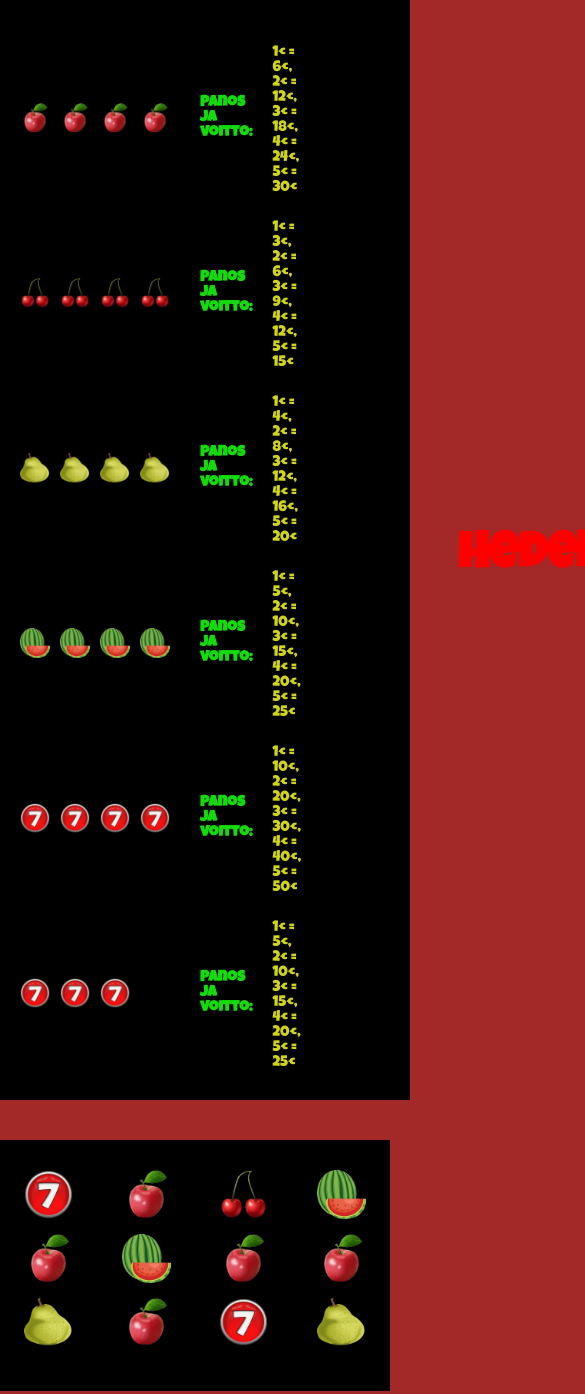
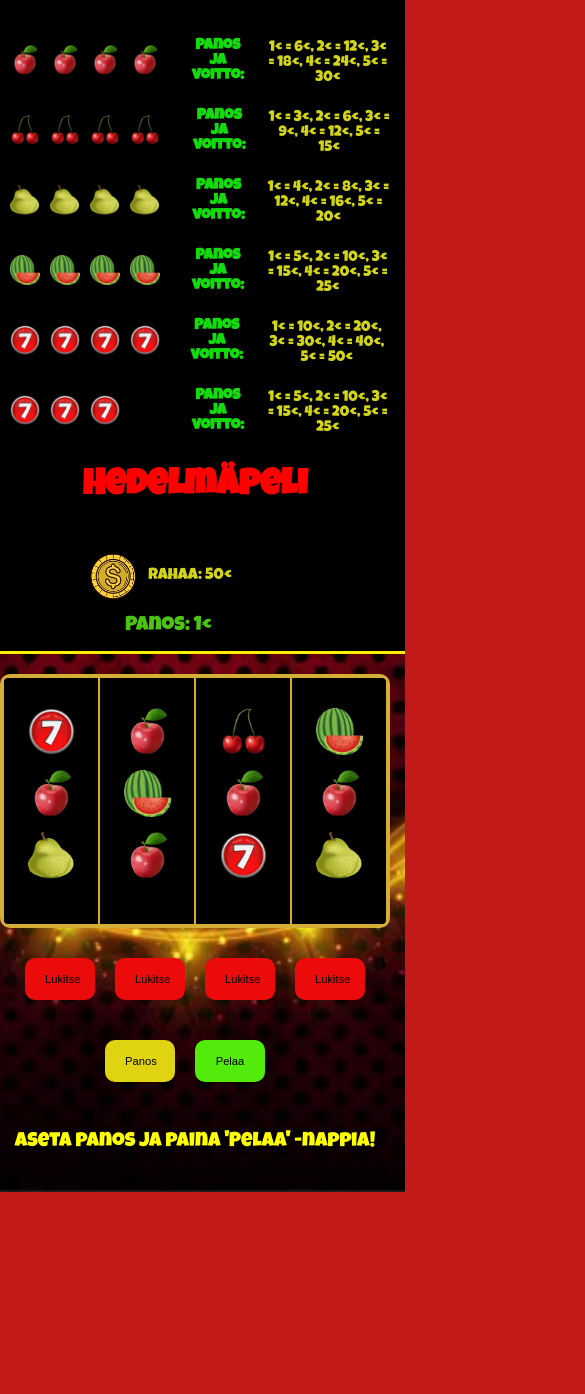
Before and after one commit to SanneJ84/hedelmapeli, a plain HTML site: page index.html in a window 390 px wide. Shown: the top 1394 px of the page, 585 px wide, since content can reach past the window. After the commit the page ends 1192 px from the top, so only its background shows below. Drawn offline with nearby package versions, Linux system fonts and the light colour scheme.

Commit message:
to githup update

```diff
--- a/index.html
+++ b/index.html
@@ -20,17 +20,16 @@
                 <div class="column_center">
                     <h1></h1>
                 </div>
-                <div class="column_right">
                 <div id="lompakko">
                     <p id="rahamaara">
                         <img src="assets/kuvat/coin.png" alt="Kolikko" id="kolikko">
                         <span id="raha">100€</span>
                     </p>
-                    </div>
-                    <div id="panos">Panos 1€</div>
+                    <span id="panos">Panos 1€</span>
                 </div>
             </div>
         </header>
+        <div class="main">
             <div class="flex-container">
                 <!-- Tähän tulee hedelmäpelissä pyörivät kiekot (slotit) ja myös lukon kuvat -->
             </div>
@@ -45,8 +44,12 @@
                 <button class="spin" id="pelaa">Pelaa</button>
                 <p id="voittoTeksti"></p>
             </div>
+            <div class="peliohjeet">
                 <p id="peliohje"></p>
+            </div>
+        </div>
     </main>
     <script src="main.js"></script>
 </body>
+
 </html>
--- a/main.js
+++ b/main.js
@@ -11,7 +11,7 @@ let lock3 = false;
 let lock4 = false;
 let isPlaying = false;
 
-const voitot = {
+const voitot = {                                                                                                   // Voittotaulukko
     cherry: [3, 6, 9, 12, 15],
     pear: [4, 8, 12, 16, 20],
     melon: [5, 10, 15, 20, 25],
@@ -22,10 +22,11 @@ const voitot = {
 
 window.addEventListener('load', function () {
 
-    document.getElementById('peliohje').textContent = "Aseta panos ja paina 'Pelaa' -nappia!"; // Peliohjeet alussa
+    document.getElementById('peliohje').textContent = "Aseta panos ja paina 'Pelaa' -nappia!";                     // Peliohjeet alussa
     peliohje.style.color = "yellow";
     peliohje.style.fontSize = "20px";
     peliohje.style.marginBottom = "20px";
+    peliohje.aling = "center";
     panosTeksti = document.getElementById('panos');
     rahamaaraTeksti = document.getElementById('raha');
     voittoTeksti = document.getElementById('voittoTeksti');
@@ -76,21 +77,24 @@ function otaRahaa() {
             voittoTeksti.textContent = '';                                                      // Tyhjennetään voittoilmoitus
             return true;
         } else {                                                                                // Jos rahaa ei ole tarpeeksi
-            voittoTeksti.textContent = 'Sinulla ei ole tarpeeksi rahaa!';                        // Näytetään ilmoitus
+            voittoTeksti.textContent = 'Sinulla ei ole tarpeeksi rahaa!';                       // Näytetään ilmoitus
         }
     } else {                                                                                    // jos joku sloteista on lukittu, ei vähennetä rahaa
         return true;
     }
 }
 
+// Lisää voitetut rahat lompakkoon
 function lisaaRahaa(randomImages) {
 
     if (voitot[randomImages]) {
         voitto = voitot[randomImages][panos - 1];
         rahamaara += voitto;
+        console.log(`Voitit ${voitto}€!`);
     }
 }
 
+// Arpoo satunnaiset kuvat slotteihin
 function getRandomImages(slot) {
     const images = [];
     for (let i = 1; i <= 5; i++) {
@@ -106,6 +110,7 @@ function getRandomImages(slot) {
     return randomImages;
 }
 
+// Lukitsee slotin
 function lukitseSlotti(index) {
 
     if (isPlaying) {
@@ -113,15 +118,21 @@ function lukitseSlotti(index) {
             eval(`lock${index} = true`);
             document.getElementById(`lock${index}`).textContent = 'Lukittu';
             document.getElementById(`lock${index}`).style.backgroundColor = 'orange';
+            console.log(`Slot ${index} lukittu!`);
         } else {
             eval(`lock${index} = false`);
             document.getElementById(`lock${index}`).textContent = 'Lukitse';
             document.getElementById(`lock${index}`).style.backgroundColor = 'red';
+            console.log(`Slot ${index} vapautettu!`);
         }
     }
 }
 
+// Pelaa peliä
 function pelaaPeli() {
+
+    console.log("Pyöräytys!");
+
     if (!isPlaying) {
         if (rahamaara >= panos) {
             otaRahaa();
@@ -132,10 +143,18 @@ function pelaaPeli() {
             voittoTeksti.textContent = 'Sinulla ei ole tarpeeksi rahaa!';
         }
     } else {
+        // Tarkistetaan, että vähintään yksi slotti on lukittu ennen toista pyöräytystä
+        if (!lock1 && !lock2 && !lock3 && !lock4) {
+            peliohje.textContent = 'Lukitse vähintään yksi slotti!';
+            peliohje.style.color = "yellow";
+            return;
+        }
+
         arvoLukitsemattomatSlotit();
         vapautaSlotit();
         isPlaying = false;
         peliohje.textContent = "Pyöräytä uudestaan!";
+        console.log("Pyöräytä uudestaan!");
     }
 
     tarkistaVoitto();
@@ -154,17 +173,18 @@ function vapautaSlotit() {
     }
 }
 
+// Arpoo satunnaiset kuvat slotteihin
 function arvoSlotit() {
 
     let flexContainer = document.querySelector('.flex-container');
     let slotItems = flexContainer.querySelectorAll('.flex-item');
 
-    JSONdata.slotit.forEach((slot, index) => {
-        let flexItem = slotItems[index];
-        const images = getRandomImages(slot);
+    JSONdata.slotit.forEach((slot, index) => {                                      // Käydään läpi jokainen slot ja arvotaan niille kuvat
+        let flexItem = slotItems[index];                                            // Haetaan slotin kuvat
+        const images = getRandomImages(slot);                                       // Arvotaan kuvat
         flexItem.innerHTML = '';
 
-        images.forEach((src, imgIndex) => {
+        images.forEach((src, imgIndex) => {                                         // Lisätään kuvat slotteihin
             let img = document.createElement('img');
             img.src = src;
             img.alt = `${slot.name} - Image ${imgIndex + 1}`;
@@ -182,6 +202,7 @@ function arvoSlotit() {
     });
 }
 
+// Arpoo satunnaiset kuvat slotteihin jotka eivät ole lukittuja
 function arvoLukitsemattomatSlotit() {
 
     let flexContainer = document.querySelector('.flex-container');
@@ -212,13 +233,15 @@ function arvoLukitsemattomatSlotit() {
     });
 }
 
+// Tarkistaa voiton
 function tarkistaVoitto() {
     const slots = Array.from(document.querySelectorAll('.flex-item img'));
     const rows = 3;
 
-    // Tyhjennetään edellinen voittoilmoitus
     const voittoTeksti = document.getElementById('voittoTeksti');
     voittoTeksti.textContent = '';
+
+    let totalWin = 0;
 
     // Tarkistetaan jokainen rivi
     for (let rivi = 0; rivi < rows; rivi++) {
@@ -227,62 +250,59 @@ function tarkistaVoitto() {
             rivinKuvat.push(slots[slot + rivi]?.src);
         }
 
-        console.log(`Rivi: ${rivi}, Kuvia: ${rivinKuvat}`);
-
         // Tarkistetaan, ovatko kaikki kuvat samoja
         const kaikkiSamoja = rivinKuvat.every(kuva => kuva === rivinKuvat[0]);
 
-        if (kaikkiSamoja && rivinKuvat[0]) {                                                    // Jos kaikki kuvat ovat samoja, voitto
-            const voittavaKuva = rivinKuvat[0].split('/').pop().split('.')[0];                  // Hae kuvan nimi
-            const voittoSumma = voitot[voittavaKuva][panos - 1];                                // Hae voitto taulukosta panoksen mukaan
-            rahamaara += voittoSumma;                                                           // Lisää voitto rahamäärään
-            rahamaaraTeksti.textContent = `Rahaa: ${rahamaara}€`;                               // Päivitä rahamäärä
-            voittoTeksti.textContent = `VOITIT! ${voittoSumma}€`;                               // Näytä voittoilmoitus
-            voittoTeksti.style.color = "yellow";
-            voittoTeksti.style.fontSize = "20px";
-            setTimeout(() => {
-                voittoTeksti.textContent = '';
-            }, 3000);
-            peliohje.textContent = "Pyöräytä uudestaan!";
-
-            return;
+        if (kaikkiSamoja && rivinKuvat[0]) {
+            const voittavaKuva = rivinKuvat[0].split('/').pop().split('.')[0];
+            const voittoSumma = voitot[voittavaKuva][panos - 1];
+            totalWin += voittoSumma;
+            continue;
         }
 
-
-        // Jos kolme ensimmäistä kuvaa ovat numero 7
+        // Tarkistetaan, onko kolme ensimmäistä number7 ja viimeinen eri
         if (rivinKuvat[0]?.includes('number7') && rivinKuvat[1]?.includes('number7') && rivinKuvat[2]?.includes('number7')) {
             const voittoSumma = voitot["number7x3"][panos - 1];
-            rahamaara += voittoSumma;
-            rahamaaraTeksti.textContent = `Rahaa: ${rahamaara}€`;
-            voittoTeksti.textContent = `VOITIT! ${voittoSumma}€`;
-            setTimeout(() => {
-                voittoTeksti.textContent = '';
-            }, 3000);
-            peliohje.textContent = "Pyöräytä uudestaan!";
+            totalWin += voittoSumma;
+            continue;
+        }
+    }
 
-            return;
-        }
+    if (totalWin > 0) {
+        rahamaara += totalWin;
+        rahamaaraTeksti.textContent = `Rahaa: ${rahamaara}€`;
+        voittoTeksti.textContent = `VOITIT! ${totalWin}€`;
+        voittoTeksti.style.color = 'yellow';
+        voittoTeksti.style.fontSize = '20px';
+        voittoTeksti.style.textShadow = '2px 2px 2px black';
+        console.log(`Voitit ${totalWin}€!`);
+        setTimeout(() => {
+            voittoTeksti.textContent = '';
+        }, 3000);
     }
 }
 
+
+
+// Hakee JSON-tiedoston sisällön
 function getContent() {
-    document.title = JSONdata.otsikko;                                      // Aseta sivun otsikoksi JSON-tiedostosta haettu otsikko
-    document.querySelector('h1').textContent = JSONdata.otsikko;            // Aseta h1-elementin tekstiksi JSON-tiedostosta haettu otsikko
+    document.title = JSONdata.otsikko;
+    document.querySelector('h1').textContent = JSONdata.otsikko;
 
-    let flexContainer = document.querySelector('.flex-container');          // Hae flex-container
+    let flexContainer = document.querySelector('.flex-container');
     let voittotaulu = document.getElementById('voitonjako');
 
     flexContainer.innerHTML = '';
 
     // Slotit flex-containeriin
-    JSONdata.slotit.forEach(slot => {
-        let flexItem = document.createElement('div');
-        flexItem.classList.add('flex-item');
-        flexContainer.appendChild(flexItem);
+    JSONdata.slotit.forEach(slot => {                                                           // Käydään läpi jokainen slot ja lisätään ne flex-containeriin
+        let flexItem = document.createElement('div');                                           // Luodaan div-elementti
+        flexItem.classList.add('flex-item');                                                    // Lisätään div-elementille luokka 'flex-item'
+        flexContainer.appendChild(flexItem);                                                    // Lisätään div-elementti flex-containeriin
 
-        const randomImages = getRandomImages(slot);
+        const randomImages = getRandomImages(slot);                                             // Arvotaan satunnaiset kuvat slotille
 
-        randomImages.forEach((src, index) => {
+        randomImages.forEach((src, index) => {                                                  // Lisätään kuvat slotteihin
             let img = document.createElement('img');
             img.src = src;
             img.alt = `${slot.name} - Image ${index + 1}`;
@@ -304,7 +324,7 @@ function getContent() {
         "cherry": "1€ = 3€, 2€ = 6€, 3€ = 9€, 4€ = 12€, 5€ = 15€"
     };
 
-    // Toistetaan jokainen hedelmä ja lisätään myös rivi kolmella numerolla 7
+    // Lisätään voitonjakokuvat ja voitonjakotekstit voitonjako-diviin
     for (const [hedelma, kuva] of Object.entries(voitonjako)) {
         let div = document.createElement('div');
         let img = document.createElement('img');
@@ -314,9 +334,9 @@ function getContent() {
         div.appendChild(img);
         voittotaulu.appendChild(div);
 
-        // Jos kyseessä on "number7x3", näytetään vain kolme kuvaa
+        // Kolme number7 kuvaa
         if (hedelma === "number7x3") {
-            for (let i = 1; i < 3; i++) { // Vain 2 lisäkuvaa, jolloin yhteensä 3
+            for (let i = 1; i < 3; i++) {
                 let imgCopy = document.createElement('img');
                 imgCopy.src = kuva;
                 imgCopy.alt = `${hedelma} kuva`;
@@ -327,8 +347,8 @@ function getContent() {
             marginDiv.style.marginLeft = '40px';
             div.appendChild(marginDiv);
         } else {
-            // Muut hedelmät ja neljä numeroa 7
-            for (let i = 1; i < 4; i++) { // Kolme lisäkuvaa, jolloin yhteensä 4
+            // Muut hedelmät ja neljä number7
+            for (let i = 1; i < 4; i++) {
                 let imgCopy = document.createElement('img');
                 imgCopy.src = kuva;
                 imgCopy.alt = `${hedelma} kuva`;
--- a/styles.css
+++ b/styles.css
@@ -2,9 +2,14 @@ body {
     margin: 0;
     justify-content: center;
     align-items: center;
+    background-image: url(assets/kuvat/dots-background-with-circle-lights_1035-6379.avif);
+    background-size: cover;
+    background-repeat: no-repeat;
+    background-position: center;
+    font-family: 'Luckiest Guy', cursive;
+    background-color: #c21919;
     height: 100%;
     display: flex;
-    background-color: #a32828;
 }
 
 main {
@@ -19,39 +24,57 @@ header {
     display: flex;
     align-items: center;
     background-color: #000000;
+    border-bottom: #ffee00 3px solid;
     color: #4bc513;
     font-family: 'Luckiest Guy', cursive;
     font-size: 10px;
     padding: 20px;
     width: 100%;
-    margin-bottom: 40px;
+    margin-bottom: 20px;
 }
 
 .header_columns {
     display: flex;
-    justify-content: flex-start;
+    width: 100%;
     align-items: center;
-    width: 100%;
 }
 
 .column_left {
     display: flex;
-    flex-direction: column;
-    align-items: flex-start;
+    justify-content: flex-start;
+    flex: 1;
 }
 
-.column_right {
+.column_center {
     display: flex;
+    justify-content: center;
+    flex: 1;
+}
+
+#lompakko {
+    display: flex;
+    justify-content: flex-end;
     flex-direction: column;
     align-items: flex-end;
-    flex-grow: 0.9;
+    flex: 1;
+    margin-right: 50px;
+}
+
+#rahamaara {
+    display: flex;
+    align-items: center;
+    margin-bottom: 5px;
+    font-family: 'Luckiest Guy', cursive;
+    margin-right: 30px;
 }
 
 .flex-container {
     display: flex;
     flex-direction: row;
     background-color: #000000;
-    margin-bottom: 30px;
+    margin-bottom: 20px;
+    border-radius: 10px;
+    border: 3px solid #D4AF37
 }
 
 .flex-item {
@@ -59,6 +82,7 @@ header {
     flex-direction: column;
     justify-content: space-between;
     align-items: center;
+    border: 1px solid #D4AF37;
     padding-bottom: 30px;
     padding-top: 30px;
 }
@@ -75,7 +99,8 @@ h1 {
     font-family: 'Luckiest Guy', cursive;
     color: #ff0000;
     font-size: 50px;
-    margin-left: 50%;
+    margin-left: 10%;
+    max-width: 100%;
 }
 
 p {
@@ -121,13 +146,24 @@ button {
     cursor: pointer;
 }
 
+.peliohjeet {
+    display: flex;
+    flex-direction: column;
+    align-items: center;
+    margin-top: 20px;
+    margin-bottom: 20px;
+    font-family: 'Luckiest Guy', cursive;
+    color: #ecdd0c;
+    text-shadow: #000000 2px 2px 2px;
+}
+
 #voitonjako {
     margin: 0px;
     display: flex;
     flex-direction: column;
     align-items: flex-start;
     margin-top: 10px;
-    margin-left: 20px;
+    margin-left: 10px;
     font-family: 'Luckiest Guy', cursive;
     color: #13db0c;
 }
@@ -145,22 +181,99 @@ button {
 }
 
 #kolikko {
-    width: 100px;
+    width: 70px;
     height: auto;
-    vertical-align: middle;
-    margin-right: 5px;
-}
-
-#lompakko {
-    width: 300px;
-    height: auto;
-    vertical-align: middle;
-    margin-right: 5px;
 }
 
 #panos {
-    width: 150px;
-    vertical-align:middle;
-    margin-right: 5px;
+    display: flex;
+    margin-right: 50px;
     font: 2em 'Luckiest Guy', cursive;
 }
+
+@media screen and (max-width: 1280px) {
+    header {
+        padding: 15px;
+        flex-direction: column;
+        align-items: center;
+        text-align: center;
+    }
+
+    .header_columns {
+        flex-direction: column;
+        align-items: center;
+    }
+
+    .column_left,
+    .lompakko {
+        width: 100%;
+        align-items: center;
+    }
+
+    h1 {
+        font-size: 36px;
+        margin-left: 0;
+    }
+
+    p {
+        font-size: 16px;
+        text-align: center;
+    }
+}
+
+@media screen and (max-width: 550px) {
+    button {
+        padding: 15px 20px;
+        border: none;
+        border-radius: 10px;
+        background-color: #52eb0c;
+        color: rgb(0, 0, 0);
+        font-size: 14px;
+        cursor: pointer;
+        width: 100%;
+        max-width: 100px;
+        margin: 10px 0;
+        font-size: 1em;
+    }
+
+    .lockButtons {
+        display: flex;
+        margin-top: 5px;
+        justify-content: center;
+        gap: 20px;
+        margin-bottom: 20px;
+    }
+
+    .lockButtons button {
+        background-color: #eb0b0b;
+    }
+
+    .gameOnButtons {
+        display: flex;
+        margin-top: 5px;
+        justify-content: center;
+        gap: 20px;
+        margin-bottom: 20px;
+    }
+
+    .gameOnButtons #asetaPanos {
+        background-color: #e0d312;
+    }
+}
+
+@media screen and (max-width: 447px){
+
+    button {
+        padding: 15px 20px;
+        border: none;
+        border-radius: 10px;
+        background-color: #52eb0c;
+        color: rgb(0, 0, 0);
+        font-size: 14px;
+        cursor: pointer;
+        width: 100%;
+        max-width: 70px;
+        margin: 10px 0;
+        font-size: 0.7em;
+    }
+}
```
Also changed, not shown: assets/kuvat/6158962.jpg (added), assets/kuvat/black_background.png (deleted), assets/kuvat/dots-background-with-circle-lights_1035-6379.avif (added), 1 other file. Lines whose indentation alone changed are shown as unchanged.
